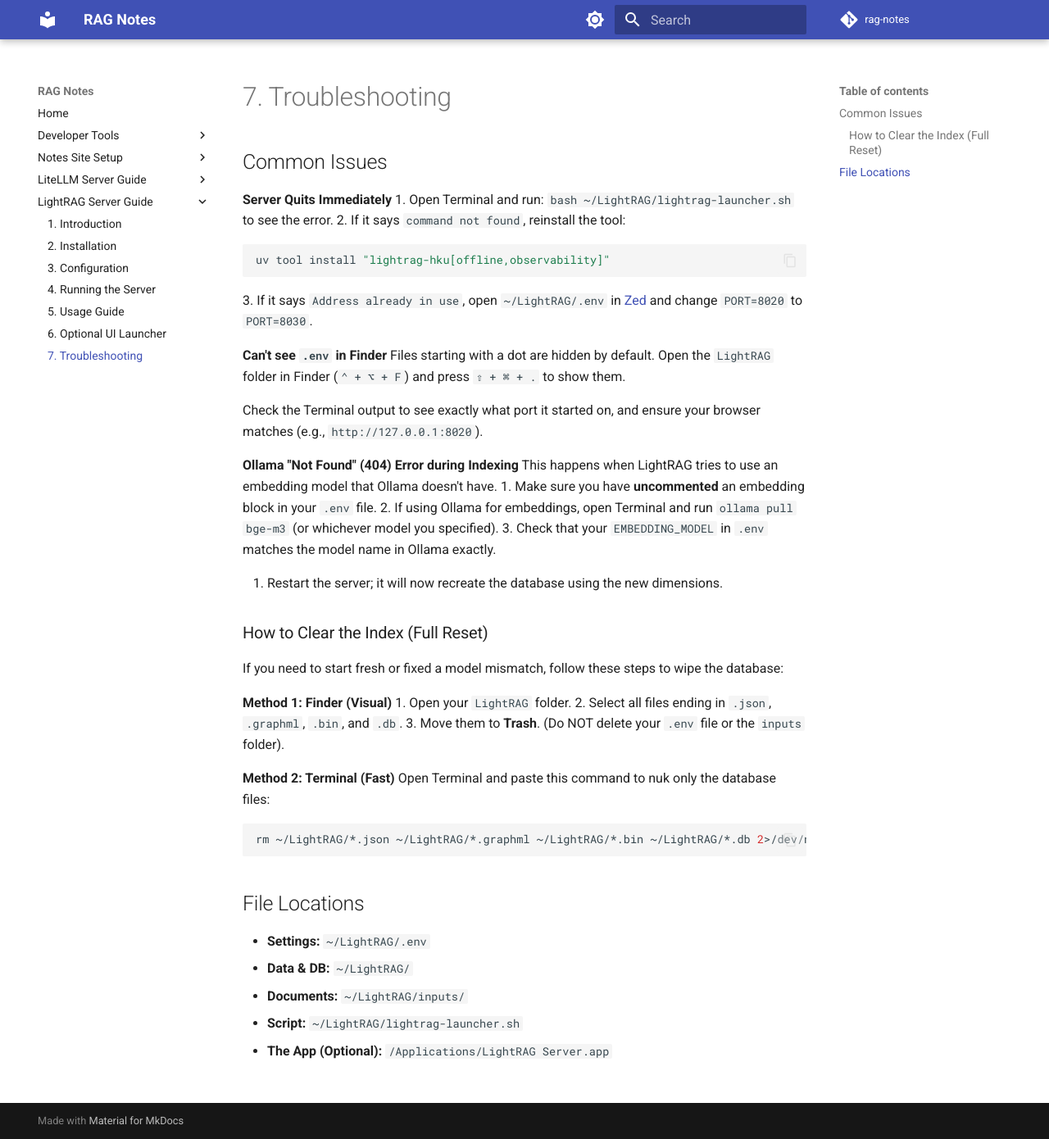
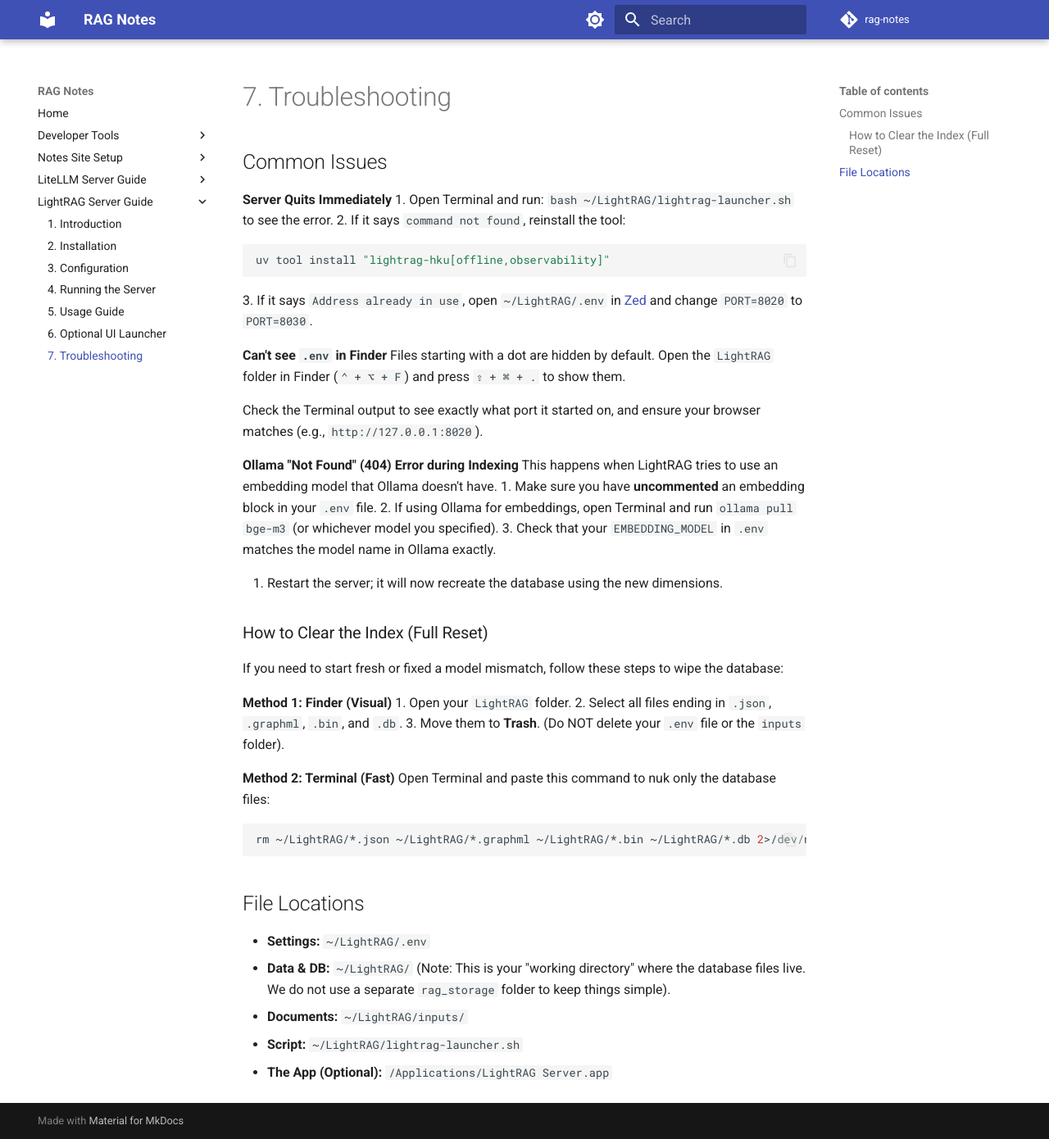
Before and after one commit to kbhatiya999/rag-notes, an MkDocs documentation site: the page built from docs/lightrag-server/7-troubleshooting.md, in a window 1280 px wide and 1390 px high. Shown: the whole window at 82% size. Built offline with MkDocs 1.6.1 and Material for MkDocs 9.7.7, drawn with Linux system fonts in a browser that asks for light colours; comment, search, counter and statistics services are not loaded.

Commit message:
Clarified rag_storage folder status and fixed LiteLLM numbering

```diff
--- a/docs/lightrag-server/7-troubleshooting.md
+++ b/docs/lightrag-server/7-troubleshooting.md
@@ -40,7 +40,7 @@
 ## File Locations
 
 - **Settings:** `~/LightRAG/.env`
-- **Data & DB:** `~/LightRAG/`
+- **Data & DB:** `~/LightRAG/` (Note: This is your "working directory" where the database files live. We do not use a separate `rag_storage` folder to keep things simple).
 - **Documents:** `~/LightRAG/inputs/`
 - **Script:** `~/LightRAG/lightrag-launcher.sh`
 - **The App (Optional):** `/Applications/LightRAG Server.app`
```
Also changed, not shown: docs/litellm/3-configuration.md (+2 -2 lines).
